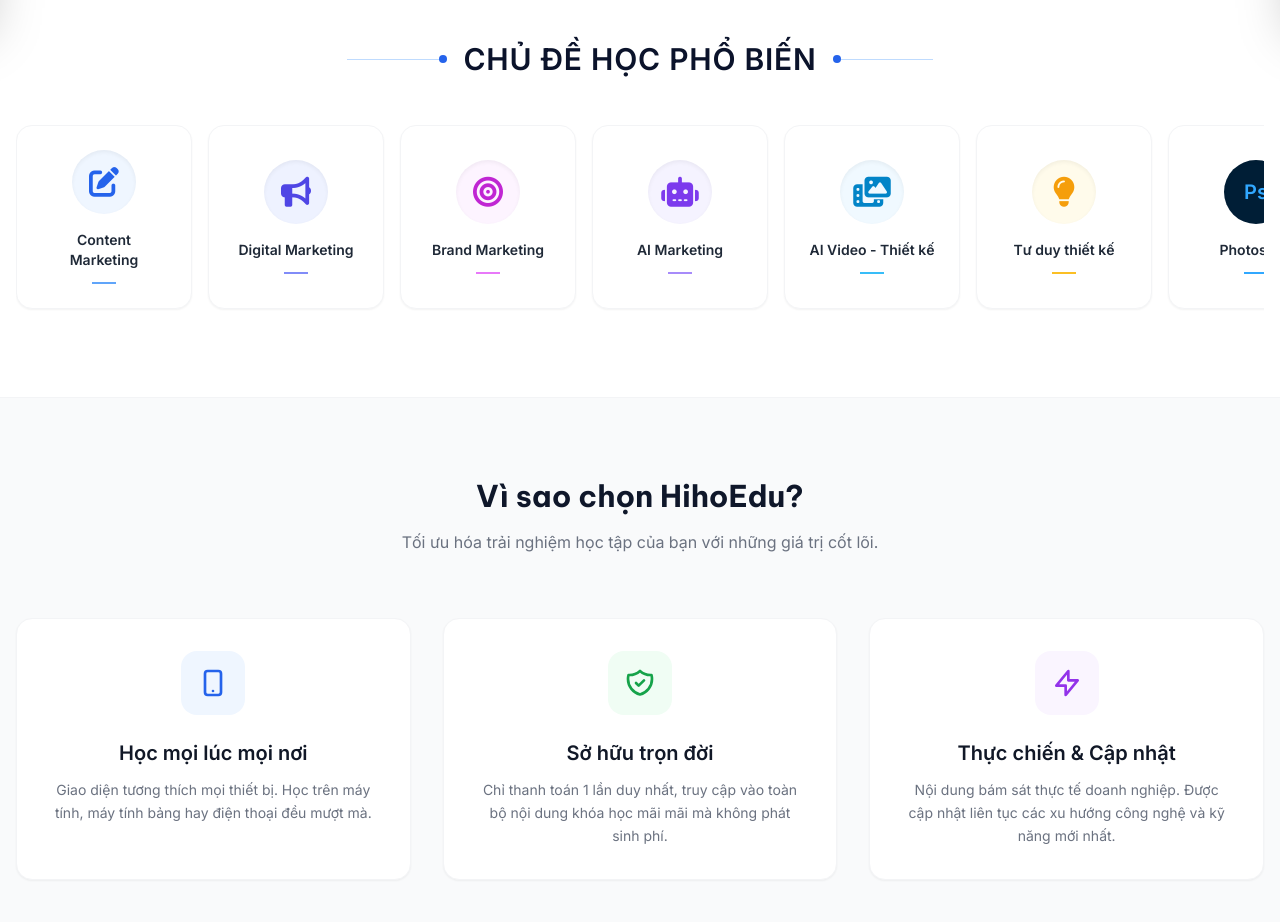
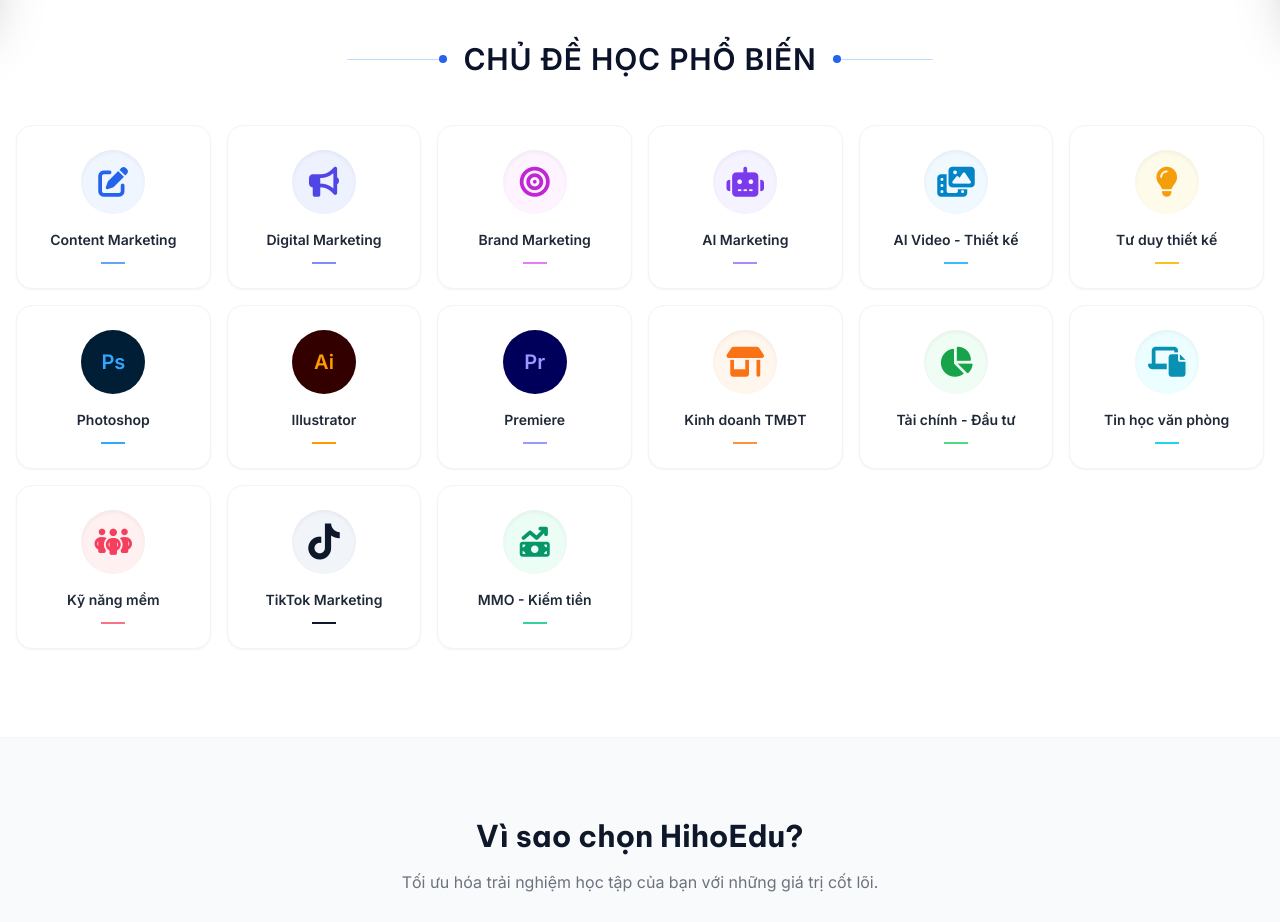
Before and after one commit to congluyen1402-cmd/hihoedu-web, a website: page index.html in a window 1280 px wide. Shown: the part 780-1702 px from the top of the page. Drawn offline with nearby package versions, Linux system fonts and the light colour scheme; no server answers.

Commit message:
Add files via upload

```diff
--- a/index.html
+++ b/index.html
@@ -315,11 +315,11 @@
             </div>
 
             <!-- Topics Grid -->
-            <div class="flex overflow-x-auto snap-x snap-mandatory gap-4 pb-6 hide-scrollbar" data-aos="fade-up" data-aos-delay="100">
+            <div class="grid grid-cols-2 sm:grid-cols-3 md:grid-cols-4 lg:grid-cols-6 gap-4 pb-6" data-aos="fade-up" data-aos-delay="100">
 
                 <!-- Topic Card Template Function - Repeated for each topic -->
                 <!-- 1 -->
-                <a href="#courses" class="filter-btn shrink-0 snap-start w-36 md:w-44 group bg-white p-6 rounded-2xl border border-gray-100 shadow-sm hover:shadow-xl hover:border-blue-200 transition-all duration-300 flex flex-col items-center justify-center text-center cursor-pointer" data-category="Content Marketing">
+                <a href="#courses" class="filter-btn w-full h-full group bg-white p-6 rounded-2xl border border-gray-100 shadow-sm hover:shadow-xl hover:border-blue-200 transition-all duration-300 flex flex-col items-center justify-center text-center cursor-pointer" data-category="Content Marketing">
                     <div class="w-16 h-16 mb-4 rounded-full bg-blue-50 flex items-center justify-center text-blue-600 text-3xl group-hover:scale-110 group-hover:bg-blue-600 group-hover:text-white transition-all duration-300 shadow-inner">
                         <i class="fa-solid fa-pen-to-square"></i>
                     </div>
@@ -328,7 +328,7 @@
                 </a>
 
                 <!-- 2 -->
-                <a href="#courses" class="filter-btn shrink-0 snap-start w-36 md:w-44 group bg-white p-6 rounded-2xl border border-gray-100 shadow-sm hover:shadow-xl hover:border-blue-200 transition-all duration-300 flex flex-col items-center justify-center text-center cursor-pointer" data-category="Digital Marketing">
+                <a href="#courses" class="filter-btn w-full h-full group bg-white p-6 rounded-2xl border border-gray-100 shadow-sm hover:shadow-xl hover:border-blue-200 transition-all duration-300 flex flex-col items-center justify-center text-center cursor-pointer" data-category="Digital Marketing">
                     <div class="w-16 h-16 mb-4 rounded-full bg-indigo-50 flex items-center justify-center text-indigo-600 text-3xl group-hover:scale-110 group-hover:bg-indigo-600 group-hover:text-white transition-all duration-300 shadow-inner">
                         <i class="fa-solid fa-bullhorn"></i>
                     </div>
@@ -337,7 +337,7 @@
                 </a>
 
                 <!-- 3 -->
-                <a href="#courses" class="filter-btn shrink-0 snap-start w-36 md:w-44 group bg-white p-6 rounded-2xl border border-gray-100 shadow-sm hover:shadow-xl hover:border-blue-200 transition-all duration-300 flex flex-col items-center justify-center text-center cursor-pointer" data-category="Brand Marketing">
+                <a href="#courses" class="filter-btn w-full h-full group bg-white p-6 rounded-2xl border border-gray-100 shadow-sm hover:shadow-xl hover:border-blue-200 transition-all duration-300 flex flex-col items-center justify-center text-center cursor-pointer" data-category="Brand Marketing">
                     <div class="w-16 h-16 mb-4 rounded-full bg-fuchsia-50 flex items-center justify-center text-fuchsia-600 text-3xl group-hover:scale-110 group-hover:bg-fuchsia-600 group-hover:text-white transition-all duration-300 shadow-inner">
                         <i class="fa-solid fa-bullseye"></i>
                     </div>
@@ -346,7 +346,7 @@
                 </a>
 
                 <!-- 4 -->
-                <a href="#courses" class="filter-btn shrink-0 snap-start w-36 md:w-44 group bg-white p-6 rounded-2xl border border-gray-100 shadow-sm hover:shadow-xl hover:border-blue-200 transition-all duration-300 flex flex-col items-center justify-center text-center cursor-pointer" data-category="AI Marketing">
+                <a href="#courses" class="filter-btn w-full h-full group bg-white p-6 rounded-2xl border border-gray-100 shadow-sm hover:shadow-xl hover:border-blue-200 transition-all duration-300 flex flex-col items-center justify-center text-center cursor-pointer" data-category="AI Marketing">
                     <div class="w-16 h-16 mb-4 rounded-full bg-violet-50 flex items-center justify-center text-violet-600 text-3xl group-hover:scale-110 group-hover:bg-violet-600 group-hover:text-white transition-all duration-300 shadow-inner">
                         <i class="fa-solid fa-robot"></i>
                     </div>
@@ -355,7 +355,7 @@
                 </a>
 
                 <!-- 5 -->
-                <a href="#courses" class="filter-btn shrink-0 snap-start w-36 md:w-44 group bg-white p-6 rounded-2xl border border-gray-100 shadow-sm hover:shadow-xl hover:border-blue-200 transition-all duration-300 flex flex-col items-center justify-center text-center cursor-pointer" data-category="AI Video - Thiết kế">
+                <a href="#courses" class="filter-btn w-full h-full group bg-white p-6 rounded-2xl border border-gray-100 shadow-sm hover:shadow-xl hover:border-blue-200 transition-all duration-300 flex flex-col items-center justify-center text-center cursor-pointer" data-category="AI Video - Thiết kế">
                     <div class="w-16 h-16 mb-4 rounded-full bg-sky-50 flex items-center justify-center text-sky-600 text-3xl group-hover:scale-110 group-hover:bg-sky-600 group-hover:text-white transition-all duration-300 shadow-inner">
                         <i class="fa-solid fa-photo-film"></i>
                     </div>
@@ -364,7 +364,7 @@
                 </a>
 
                 <!-- 6 -->
-                <a href="#courses" class="filter-btn shrink-0 snap-start w-36 md:w-44 group bg-white p-6 rounded-2xl border border-gray-100 shadow-sm hover:shadow-xl hover:border-blue-200 transition-all duration-300 flex flex-col items-center justify-center text-center cursor-pointer" data-category="Tư duy thiết kế">
+                <a href="#courses" class="filter-btn w-full h-full group bg-white p-6 rounded-2xl border border-gray-100 shadow-sm hover:shadow-xl hover:border-blue-200 transition-all duration-300 flex flex-col items-center justify-center text-center cursor-pointer" data-category="Tư duy thiết kế">
                     <div class="w-16 h-16 mb-4 rounded-full bg-amber-50 flex items-center justify-center text-amber-500 text-3xl group-hover:scale-110 group-hover:bg-amber-500 group-hover:text-white transition-all duration-300 shadow-inner">
                         <i class="fa-solid fa-lightbulb"></i>
                     </div>
@@ -373,7 +373,7 @@
                 </a>
 
                 <!-- 7 -->
-                <a href="#courses" class="filter-btn shrink-0 snap-start w-36 md:w-44 group bg-white p-6 rounded-2xl border border-gray-100 shadow-sm hover:shadow-xl hover:border-blue-200 transition-all duration-300 flex flex-col items-center justify-center text-center cursor-pointer" data-category="Photoshop">
+                <a href="#courses" class="filter-btn w-full h-full group bg-white p-6 rounded-2xl border border-gray-100 shadow-sm hover:shadow-xl hover:border-blue-200 transition-all duration-300 flex flex-col items-center justify-center text-center cursor-pointer" data-category="Photoshop">
                     <div class="w-16 h-16 mb-4 rounded-full bg-[#001E36] flex items-center justify-center text-[#31A8FF] text-3xl group-hover:scale-110 transition-all duration-300 shadow-inner">
                         <span class="font-bold text-xl">Ps</span>
                     </div>
@@ -382,7 +382,7 @@
                 </a>
 
                 <!-- 8 -->
-                <a href="#courses" class="filter-btn shrink-0 snap-start w-36 md:w-44 group bg-white p-6 rounded-2xl border border-gray-100 shadow-sm hover:shadow-xl hover:border-blue-200 transition-all duration-300 flex flex-col items-center justify-center text-center cursor-pointer" data-category="Illustrator">
+                <a href="#courses" class="filter-btn w-full h-full group bg-white p-6 rounded-2xl border border-gray-100 shadow-sm hover:shadow-xl hover:border-blue-200 transition-all duration-300 flex flex-col items-center justify-center text-center cursor-pointer" data-category="Illustrator">
                     <div class="w-16 h-16 mb-4 rounded-full bg-[#330000] flex items-center justify-center text-[#FF9A00] text-3xl group-hover:scale-110 transition-all duration-300 shadow-inner">
                         <span class="font-bold text-xl">Ai</span>
                     </div>
@@ -391,7 +391,7 @@
                 </a>
 
                 <!-- 9 -->
-                <a href="#courses" class="filter-btn shrink-0 snap-start w-36 md:w-44 group bg-white p-6 rounded-2xl border border-gray-100 shadow-sm hover:shadow-xl hover:border-blue-200 transition-all duration-300 flex flex-col items-center justify-center text-center cursor-pointer" data-category="Premiere">
+                <a href="#courses" class="filter-btn w-full h-full group bg-white p-6 rounded-2xl border border-gray-100 shadow-sm hover:shadow-xl hover:border-blue-200 transition-all duration-300 flex flex-col items-center justify-center text-center cursor-pointer" data-category="Premiere">
                     <div class="w-16 h-16 mb-4 rounded-full bg-[#00005B] flex items-center justify-center text-[#9999FF] text-3xl group-hover:scale-110 transition-all duration-300 shadow-inner">
                         <span class="font-bold text-xl">Pr</span>
                     </div>
@@ -400,7 +400,7 @@
                 </a>
 
                 <!-- 10 -->
-                <a href="#courses" class="filter-btn shrink-0 snap-start w-36 md:w-44 group bg-white p-6 rounded-2xl border border-gray-100 shadow-sm hover:shadow-xl hover:border-blue-200 transition-all duration-300 flex flex-col items-center justify-center text-center cursor-pointer" data-category="Kinh doanh TMĐT">
+                <a href="#courses" class="filter-btn w-full h-full group bg-white p-6 rounded-2xl border border-gray-100 shadow-sm hover:shadow-xl hover:border-blue-200 transition-all duration-300 flex flex-col items-center justify-center text-center cursor-pointer" data-category="Kinh doanh TMĐT">
                     <div class="w-16 h-16 mb-4 rounded-full bg-orange-50 flex items-center justify-center text-orange-500 text-3xl group-hover:scale-110 group-hover:bg-orange-500 group-hover:text-white transition-all duration-300 shadow-inner">
                         <i class="fa-solid fa-shop"></i>
                     </div>
@@ -409,7 +409,7 @@
                 </a>
 
                 <!-- 11 -->
-                <a href="#courses" class="filter-btn shrink-0 snap-start w-36 md:w-44 group bg-white p-6 rounded-2xl border border-gray-100 shadow-sm hover:shadow-xl hover:border-blue-200 transition-all duration-300 flex flex-col items-center justify-center text-center cursor-pointer" data-category="Tài chính - Đầu tư">
+                <a href="#courses" class="filter-btn w-full h-full group bg-white p-6 rounded-2xl border border-gray-100 shadow-sm hover:shadow-xl hover:border-blue-200 transition-all duration-300 flex flex-col items-center justify-center text-center cursor-pointer" data-category="Tài chính - Đầu tư">
                     <div class="w-16 h-16 mb-4 rounded-full bg-green-50 flex items-center justify-center text-green-600 text-3xl group-hover:scale-110 group-hover:bg-green-600 group-hover:text-white transition-all duration-300 shadow-inner">
                         <i class="fa-solid fa-chart-pie"></i>
                     </div>
@@ -418,7 +418,7 @@
                 </a>
 
                 <!-- 12 -->
-                <a href="#courses" class="filter-btn shrink-0 snap-start w-36 md:w-44 group bg-white p-6 rounded-2xl border border-gray-100 shadow-sm hover:shadow-xl hover:border-blue-200 transition-all duration-300 flex flex-col items-center justify-center text-center cursor-pointer" data-category="Tin học văn phòng">
+                <a href="#courses" class="filter-btn w-full h-full group bg-white p-6 rounded-2xl border border-gray-100 shadow-sm hover:shadow-xl hover:border-blue-200 transition-all duration-300 flex flex-col items-center justify-center text-center cursor-pointer" data-category="Tin học văn phòng">
                     <div class="w-16 h-16 mb-4 rounded-full bg-cyan-50 flex items-center justify-center text-cyan-600 text-3xl group-hover:scale-110 group-hover:bg-cyan-600 group-hover:text-white transition-all duration-300 shadow-inner">
                         <i class="fa-solid fa-laptop-file"></i>
                     </div>
@@ -427,7 +427,7 @@
                 </a>
 
                 <!-- 13 -->
-                <a href="#courses" class="filter-btn shrink-0 snap-start w-36 md:w-44 group bg-white p-6 rounded-2xl border border-gray-100 shadow-sm hover:shadow-xl hover:border-blue-200 transition-all duration-300 flex flex-col items-center justify-center text-center cursor-pointer" data-category="Kỹ năng mềm">
+                <a href="#courses" class="filter-btn w-full h-full group bg-white p-6 rounded-2xl border border-gray-100 shadow-sm hover:shadow-xl hover:border-blue-200 transition-all duration-300 flex flex-col items-center justify-center text-center cursor-pointer" data-category="Kỹ năng mềm">
                     <div class="w-16 h-16 mb-4 rounded-full bg-rose-50 flex items-center justify-center text-rose-500 text-3xl group-hover:scale-110 group-hover:bg-rose-500 group-hover:text-white transition-all duration-300 shadow-inner">
                         <i class="fa-solid fa-people-group"></i>
                     </div>
@@ -436,7 +436,7 @@
                 </a>
 
                 <!-- 14 -->
-                <a href="#courses" class="filter-btn shrink-0 snap-start w-36 md:w-44 group bg-white p-6 rounded-2xl border border-gray-100 shadow-sm hover:shadow-xl hover:border-blue-200 transition-all duration-300 flex flex-col items-center justify-center text-center cursor-pointer" data-category="Tiktok Marketing">
+                <a href="#courses" class="filter-btn w-full h-full group bg-white p-6 rounded-2xl border border-gray-100 shadow-sm hover:shadow-xl hover:border-blue-200 transition-all duration-300 flex flex-col items-center justify-center text-center cursor-pointer" data-category="Tiktok Marketing">
                     <div class="w-16 h-16 mb-4 rounded-full bg-slate-100 flex items-center justify-center text-slate-900 text-4xl group-hover:scale-110 group-hover:bg-slate-900 group-hover:text-white transition-all duration-300 shadow-inner">
                         <i class="fa-brands fa-tiktok"></i>
                     </div>
@@ -445,7 +445,7 @@
                 </a>
 
                 <!-- 15 -->
-                <a href="#courses" class="filter-btn shrink-0 snap-start w-36 md:w-44 group bg-white p-6 rounded-2xl border border-gray-100 shadow-sm hover:shadow-xl hover:border-blue-200 transition-all duration-300 flex flex-col items-center justify-center text-center cursor-pointer" data-category="MMO">
+                <a href="#courses" class="filter-btn w-full h-full group bg-white p-6 rounded-2xl border border-gray-100 shadow-sm hover:shadow-xl hover:border-blue-200 transition-all duration-300 flex flex-col items-center justify-center text-center cursor-pointer" data-category="MMO">
                     <div class="w-16 h-16 mb-4 rounded-full bg-emerald-50 flex items-center justify-center text-emerald-600 text-3xl group-hover:scale-110 group-hover:bg-emerald-600 group-hover:text-white transition-all duration-300 shadow-inner">
                         <i class="fa-solid fa-money-bill-trend-up"></i>
                     </div>
```
